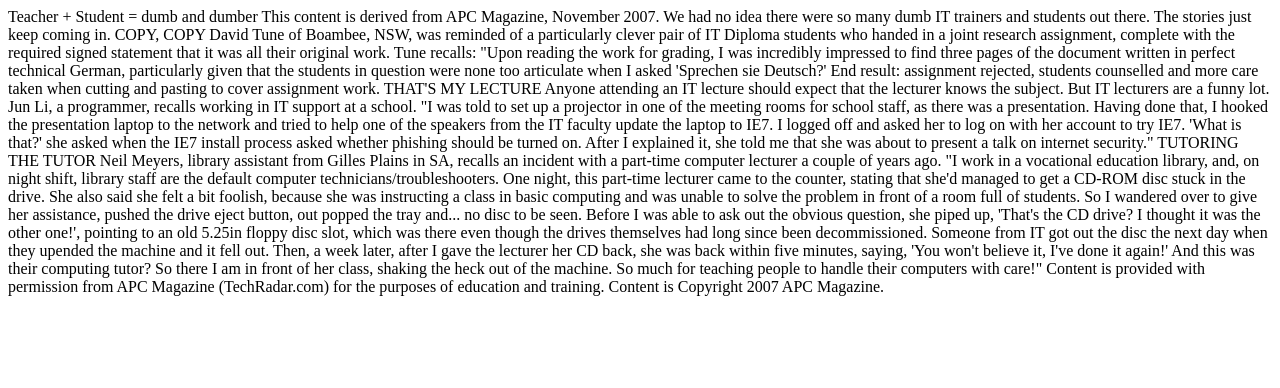
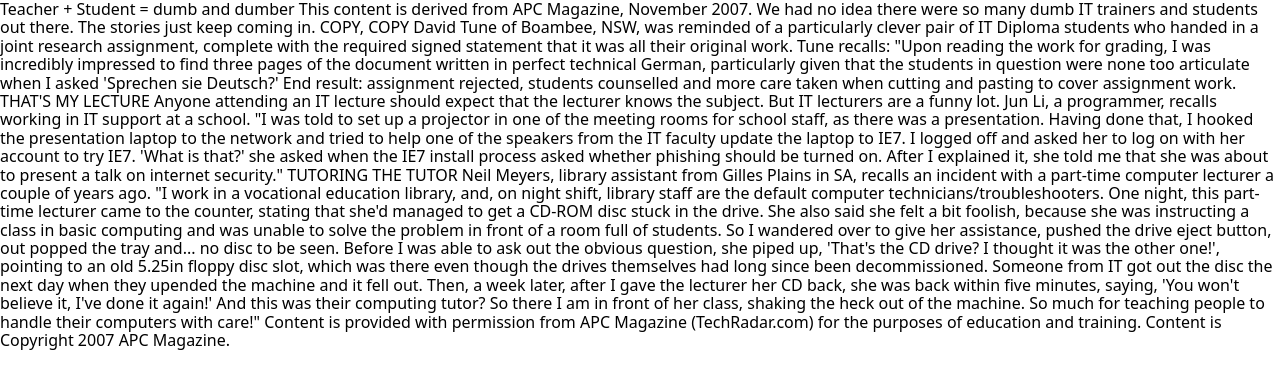
Before and after one commit to LukeVergone/C4Prog-WT-26S1-Portfolio-LukeVergone, a plain HTML site: page phase-1/index.html in a window 1280 px wide. Drawn offline with Linux system fonts and the light colour scheme; files that its build step writes are made by us from their sources.

Commit message:
feat: Add external css file to html.

```diff
--- a/phase-1/index.html
+++ b/phase-1/index.html
@@ -2,6 +2,7 @@
 <html lang="en">
   <head>
     <meta charset="UTF-8" />
+    <link rel="stylesheet" href="assets/css/modern-normalize.css" />
     <title>Phase 1</title>
   </head>
   <body>
```
